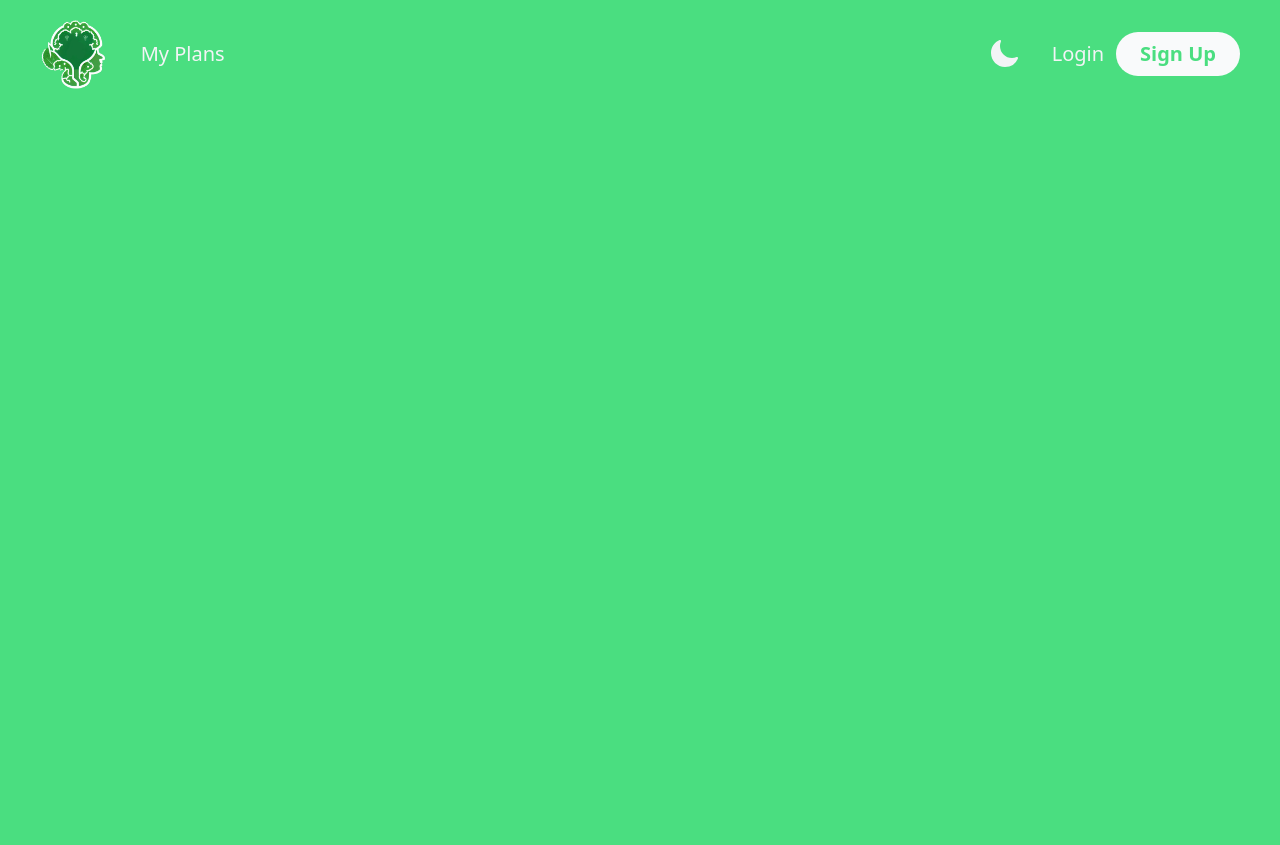
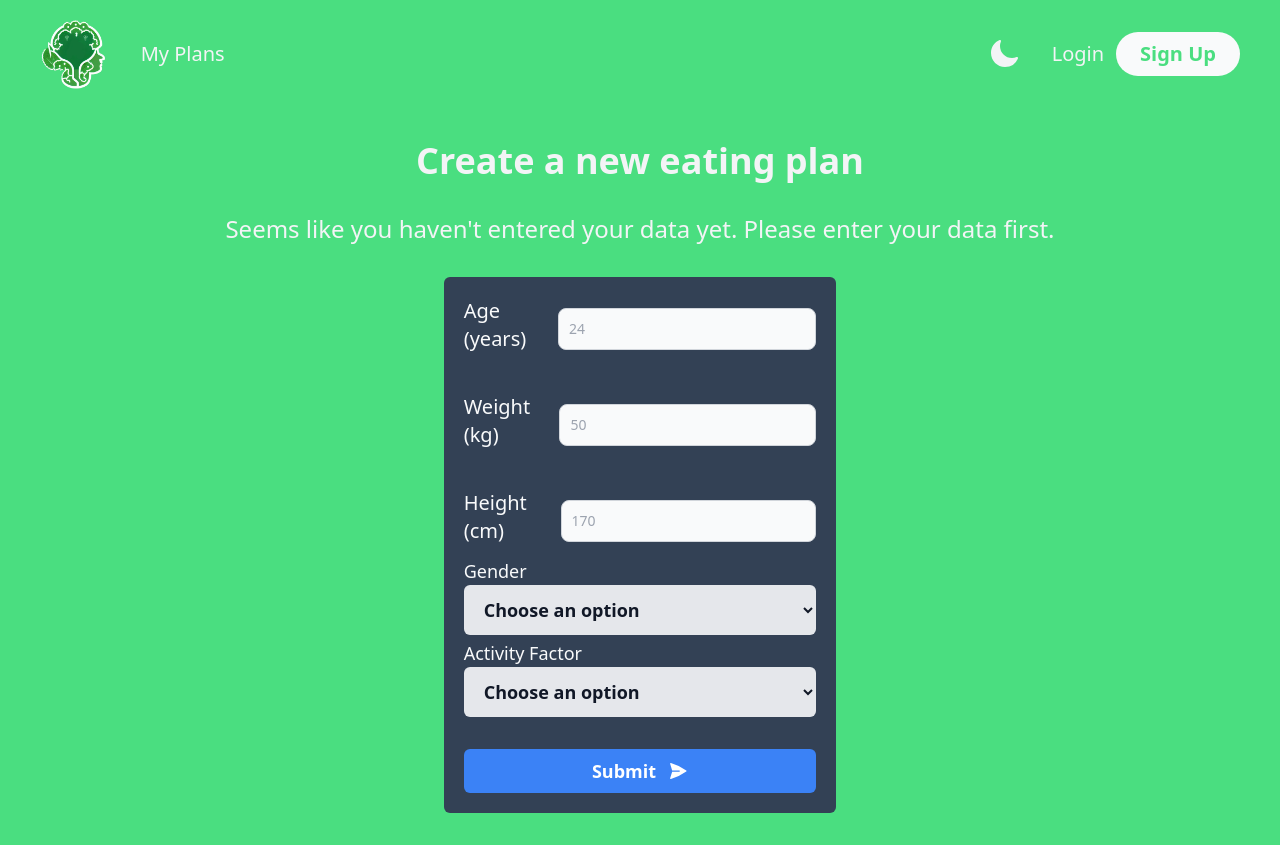
Before and after one commit to Fercho5656/NutriAI-cohere-hackathon, a Nuxt app: page /plans/new in a window 1280 px wide. Before the commit the page ends 800 px from the top, so only its background shows below. Built offline with nearby package versions, Linux system fonts and the light colour scheme; no server answers.

Commit message:
Add page to create new eating plans

```diff
--- /dev/null
+++ b/pages/plans/new.vue
@@ -0,0 +1,88 @@
+<template>
+  <div class="p-8 flex flex-col gap-y-8 justify-center items-center">
+    <h1 class="text-4xl font-bold text-center">Create a new eating plan</h1>
+    <p class="text-2xl text-center" v-if="userStats">Verify your data</p>
+    <p class="text-2xl text-center" v-else>Seems like you haven't entered your data yet. Please enter your data first.
+    </p>
+    <form @submit.prevent="onSubmit"
+      class="flex flex-col rounded-md w-fit max-w-xl gap-y-8 p-5 transition-colors text-gray-50 dark:bg-green-700 bg-slate-700">
+      <ui-input v-model="age" type="number" label="Age (years)" placeholder="24" />
+      <ui-input v-model="weight" type="number" label="Weight (kg)" placeholder="50" />
+      <ui-input v-model="height" type="number" label="Height (cm)" placeholder="170" />
+      <ui-select v-model="gender" label="Gender">
+        <option value="-1" disabled selected>Choose an option</option>
+        <option value="0">Male</option>
+        <option value="1">Female</option>
+      </ui-select>
+      <ui-select v-model="activityFactor" label="Activity Factor">
+        <option value="-1" disabled selected>Choose an option</option>
+        <option value="1.2">Sedentary</option>
+        <option value="1.375">Lightly active</option>
+        <option value="1.55">Moderately active</option>
+        <option value="1.725">Very active</option>
+        <option value="1.9">Extremely active</option>
+      </ui-select>
+      <p class="text-2xl text-center" v-if="energyRequirement">Energy Requirement: {{ energyRequirement ?? 0 }} KCal</p>
+      <ui-button behaviour="button" type="submit" color="primary">Submit <paper-airplane-icon
+          class="w-5 h-5" /></ui-button>
+    </form>
+  </div>
+</template>
+
+<script setup lang="ts">
+import { IUserStats } from '~~/interfaces/IUserStats';
+import { PaperAirplaneIcon } from '@heroicons/vue/24/solid';
+
+const userStats = ref<IUserStats>()
+const age = ref()
+const weight = ref()
+const height = ref()
+const activityFactor = ref('-1')
+const gender = ref('-1')
+
+/**
+  For men: BMR = 66.5 + (13.75 × weight in kg) + (5.003 × height in cm) - (6.75 × age)
+  For women: BMR = 655.1 + (9.563 × weight in kg) + (1.850 × height in cm) - (4.676 × age)
+ */
+const energyRequirement = computed(() => {
+  let calc = 0
+  calc = (655.1 + (9.563 * weight.value) + (1.850 * height.value) - (4.676 * age.value)) * parseFloat(activityFactor.value)
+  if (gender.value === '0') {
+    // male
+    calc = (66.5 + (13.75 * weight.value) + (5.003 * height.value) - (6.75 * age.value)) * parseFloat(activityFactor.value)
+  }
+  return isNaN(calc) ? 0 : parseInt(calc.toFixed(0))
+  // Magic numbers ( ͡° ͜ʖ ͡°)
+})
+
+const { data, error } = await useFetch('/api/user/data', {
+  method: 'GET',
+  headers: useRequestHeaders(['cookie']) as Record<string, string>
+})
+
+userStats.value = data.value?.data
+if (userStats.value) {
+  age.value = userStats.value.age
+  weight.value = userStats.value.weight
+  height.value = userStats.value.height
+  gender.value = userStats.value.gender
+  activityFactor.value = userStats.value.activity_factor
+}
+
+const onSubmit = async () => {
+  const userStats: IUserStats = {
+    age: age.value,
+    height: height.value,
+    weight: weight.value,
+    activity_factor: String(activityFactor.value),
+    gender: gender.value,
+    imc: (weight.value / ((height.value / 100) ** 2)).toFixed(2),
+    energy_requirement: String(energyRequirement.value),
+  }
+  const { data, error } = await useFetch('/api/user/data', {
+    method: 'POST',
+    headers: useRequestHeaders(['cookie']) as Record<string, string>,
+    body: userStats
+  })
+}
+</script>
```
